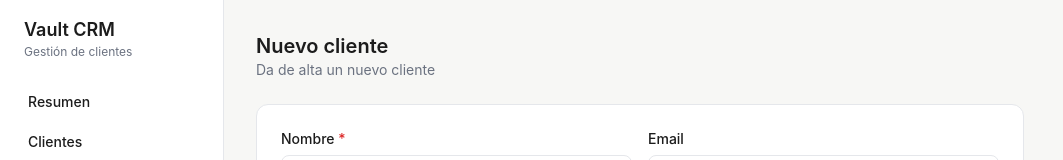
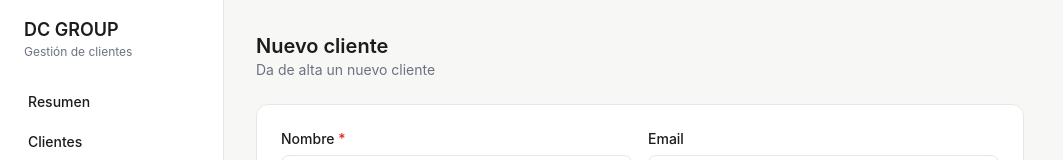
Before and after one commit to diegocolungoteam-creator/DC-VAULT, a Next.js app: page /clientes/nuevo in a window 1280 px wide. Shown: the top 160 px of the page, without its empty margins (0-1063 px from the left). Built offline with nearby package versions, Linux system fonts and the light colour scheme.

Commit message:
Rebrand the CRM from Vault CRM to DC GROUP
Co-Authored-By: Claude Opus 5.5 <noreply@anthropic.com>
Claude-Session: https://claude.ai/code/session_011pFvpXoBtzUBXbVPuDaGAc

```diff
--- a/src/app/layout.tsx
+++ b/src/app/layout.tsx
@@ -3,7 +3,7 @@ import Link from "next/link";
 import "./globals.css";
 
 export const metadata: Metadata = {
-  title: "Vault CRM",
+  title: "DC GROUP",
   description: "Gestión de clientes, pagos, revisiones y contabilidad",
 };
 
@@ -25,7 +25,7 @@ export default function RootLayout({ children }: LayoutProps<"/">) {
       <body className="min-h-full flex">
         <aside className="hidden md:flex md:w-56 shrink-0 flex-col border-r border-[var(--border)] bg-[var(--surface)] p-4">
           <div className="mb-6 px-2">
-            <div className="text-lg font-semibold">Vault CRM</div>
+            <div className="text-lg font-semibold">DC GROUP</div>
             <div className="text-xs text-[var(--muted)]">Gestión de clientes</div>
           </div>
           <nav className="flex flex-col gap-1">
@@ -42,7 +42,7 @@ export default function RootLayout({ children }: LayoutProps<"/">) {
         </aside>
         <div className="flex-1 min-w-0">
           <header className="flex md:hidden items-center justify-between border-b border-[var(--border)] bg-[var(--surface)] px-4 py-3">
-            <div className="font-semibold">Vault CRM</div>
+            <div className="font-semibold">DC GROUP</div>
           </header>
           <nav className="flex md:hidden gap-1 overflow-x-auto border-b border-[var(--border)] bg-[var(--surface)] px-2 py-2">
             {NAV.map((item) => (
```
Also changed, not shown: 1 other file (tests, documents, lock files or other folders).
